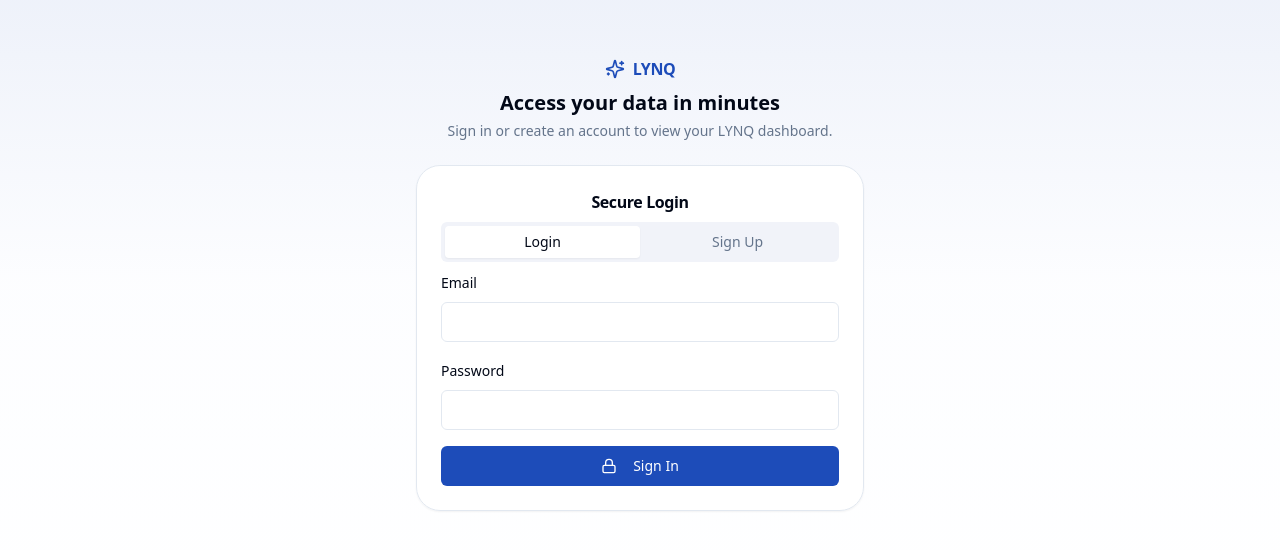
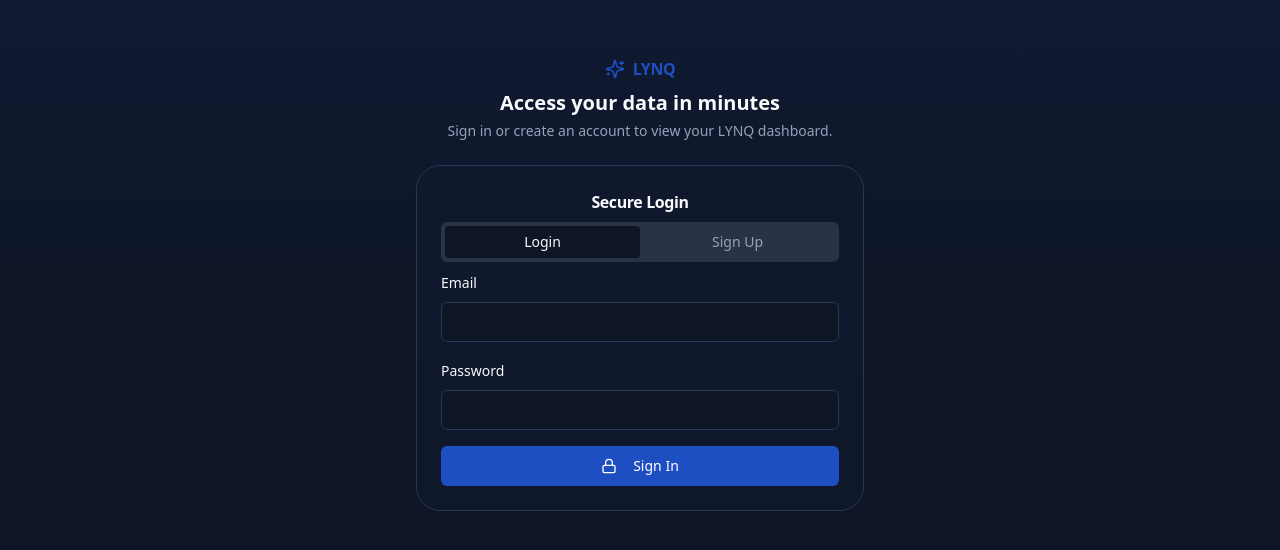
Before and after one commit to lynqtesting/lynq-connect-hub, a React (Vite) app: page / in a window 1280 px wide. Shown: the part 116-666 px from the top of the page. Built offline with nearby package versions, Linux system fonts and the light colour scheme.

Commit message:
Update UI to dark blue
Update the UI to use a dark blue color scheme by modifying the CSS variables in `src/index.css`.

```diff
--- a/src/index.css
+++ b/src/index.css
@@ -8,49 +8,49 @@ All colors MUST be HSL.
 
 @layer base {
   :root {
-    --background: 0 0% 100%;
-    --foreground: 222.2 84% 4.9%;
+    --background: 222 47% 10%;
+    --foreground: 210 40% 98%;
 
-    --card: 0 0% 100%;
-    --card-foreground: 222.2 84% 4.9%;
+    --card: 222 47% 12%;
+    --card-foreground: 210 40% 98%;
 
-    --popover: 0 0% 100%;
-    --popover-foreground: 222.2 84% 4.9%;
+    --popover: 222 47% 12%;
+    --popover-foreground: 210 40% 98%;
 
-    --primary: 222 73% 42%;
+    --primary: 222 73% 44%;
     --primary-foreground: 0 0% 100%;
 
-    --secondary: 220 40% 96%;
-    --secondary-foreground: 222.2 47.4% 11.2%;
+    --secondary: 220 35% 18%;
+    --secondary-foreground: 210 40% 98%;
 
-    --muted: 220 42% 96%;
-    --muted-foreground: 215.4 16.3% 46.9%;
+    --muted: 220 25% 22%;
+    --muted-foreground: 215 20.2% 65.1%;
 
-    --accent: 221 95% 90%;
-    --accent-foreground: 222.2 47.4% 11.2%;
+    --accent: 221 60% 24%;
+    --accent-foreground: 210 40% 98%;
 
     --destructive: 0 84.2% 60.2%;
     --destructive-foreground: 210 40% 98%;
 
-    --border: 214.3 31.8% 91.4%;
-    --input: 214.3 31.8% 91.4%;
-    --ring: 222.2 84% 4.9%;
+    --border: 220 30% 24%;
+    --input: 220 30% 24%;
+    --ring: 222 91% 60%;
 
     --radius: 0.5rem;
 
-    --sidebar-background: 0 0% 98%;
+    --sidebar-background: 222 45% 12%;
 
-    --sidebar-foreground: 240 5.3% 26.1%;
+    --sidebar-foreground: 220 15% 88%;
 
-    --sidebar-primary: 240 5.9% 10%;
+    --sidebar-primary: 222 73% 42%;
 
     --sidebar-primary-foreground: 0 0% 98%;
 
-    --sidebar-accent: 240 4.8% 95.9%;
+    --sidebar-accent: 222 35% 18%;
 
-    --sidebar-accent-foreground: 240 5.9% 10%;
+    --sidebar-accent-foreground: 210 40% 98%;
 
-    --sidebar-border: 220 13% 91%;
+    --sidebar-border: 222 30% 20%;
 
     --sidebar-ring: 217.2 91.2% 59.8%;
   }
```
